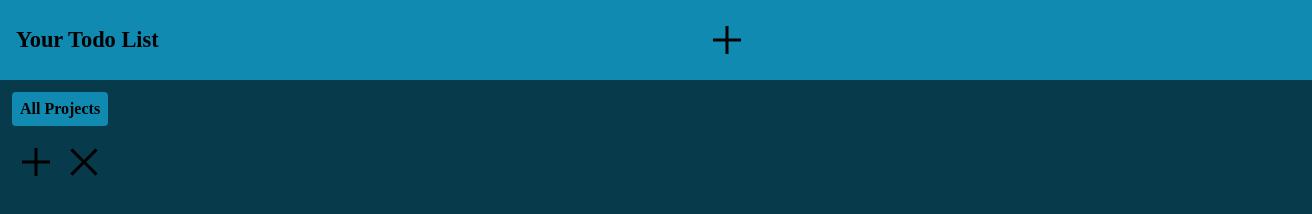
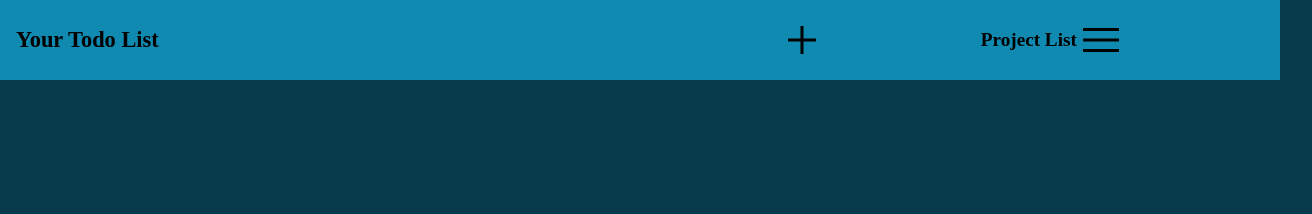
Before and after one commit to calansc/todo-list, a website built with webpack: page dist/index.html in a window 1280 px wide. Shown: the whole page, 1312 px wide, since content can reach past the window. Built offline with nearby package versions, Linux system fonts and the light colour scheme.

Commit message:
Update project tabs to a dropdown menu. Tinker with page layout and style

```diff
--- a/src/dom.js
+++ b/src/dom.js
@@ -10,20 +10,16 @@ import {
 } from "./project";
 
 function headerRefresh() {
-  const header = document.getElementById("header");
-  const sidebar = document.getElementById("sidebar");
-  while (sidebar.firstChild) {
-    sidebar.removeChild(sidebar.lastChild);
+  const dropDownBox = document.getElementsByClassName("dropDownBox");
+  while (dropDownBox[0].firstChild) {
+    dropDownBox[0].removeChild(dropDownBox[0].lastChild);
   }
-  // header.appendChild(addTodo());
-  sidebar.appendChild(projectTabs());
+  dropDownBox[0].appendChild(projectTabs());
   const projectButtons = document.createElement("div");
   projectButtons.classList.add("projectButtons");
-  sidebar.appendChild(projectButtons);
+  dropDownBox[0].appendChild(projectButtons);
   projectButtons.appendChild(createProject());
   projectButtons.appendChild(removeProject());
-  const addButton = document.querySelector(".addTodo");
-  addButton.addEventListener("click", addPopup, false);
   const addProject = document.querySelector(".addProject");
   addProject.addEventListener("click", addProjectPopup, false);
   const removeProjectButton = document.querySelector(".removeProject");
--- /dev/null
+++ b/src/dropdown.js
@@ -0,0 +1,43 @@
+import { projectTabs } from "./project";
+import Menu from "./menu.svg";
+export { dropDown };
+
+function dropDown() {
+  const dropDownDiv = document.createElement("div");
+  dropDownDiv.classList.add("dropDownDiv");
+  dropDownDiv.style.position = "relative";
+  dropDownDiv.textContent = "Project List";
+  const menu = new Image();
+  menu.src = Menu;
+  dropDownDiv.appendChild(menu);
+  dropDownDiv.addEventListener(
+    "mouseenter",
+    function () {
+      //   console.log("enter");
+      dropDownBox.style.display = "block";
+    },
+    false
+  );
+  dropDownDiv.addEventListener(
+    "mouseleave",
+    function () {
+      //   console.log("leave");
+      dropDownBox.style.display = "none";
+    },
+    false
+  );
+  const dropDownBox = document.createElement("div");
+  dropDownBox.classList.add("dropDownBox");
+  dropDownBox.style.display = "none";
+  dropDownBox.style.position = "absolute";
+  dropDownBox.style.right = "0px";
+  dropDownBox.style.top = "46px";
+  //   dropDownBox.style.width = "100px";
+  //   dropDownBox.style.height = "100px";
+  dropDownBox.style.backgroundColor = "var(--darkblue)";
+  dropDownBox.style.borderRadius = "4px";
+  //   dropDownBox.appendChild(projectTabs());
+  dropDownDiv.appendChild(dropDownBox);
+
+  return dropDownDiv;
+}
--- a/src/index.js
+++ b/src/index.js
@@ -1,14 +1,5 @@
-// import { format, formatDistance } from "date-fns";
 import { todoList, newTodo, displayTodoList } from "./todo.js";
 import { addTodo } from "./addTodo.js";
-// import {
-//   createProject,
-//   removeProject,
-//   projectList,
-//   projectTabs,
-//   addProjectPopup,
-//   removeProjectPopup,
-// } from "./project.js";
 import { headerRefresh, contentRefresh } from "./dom.js";
 import "./style.css";
 import {
@@ -16,20 +7,20 @@ import {
   populateStorage,
   retrieveStorage,
 } from "./storage.js";
-
+import { dropDown } from "./dropdown.js";
 if (window.localStorage.length === 0) {
   console.log("no local storage");
 } else {
   retrieveStorage();
 }
 
-// newTodo("testname", "test description", "2/03/22", "high", "project 1");
-// newTodo("test2", "test 2 descript", "5/15/24", "normal", "project 1");
-// newTodo("test3", "description 3", "3/03/2023", "low", "project 2");
-// newTodo("test4", "4 de", "2/02/22", "high", "project 2");
-
 const header = document.getElementById("header");
+const title = document.createElement("div");
+title.classList.add("title");
+title.textContent = "Your Todo List";
+header.appendChild(title);
 header.appendChild(addTodo());
+header.appendChild(dropDown());
 const content = document.getElementById("content");
 contentRefresh();
 headerRefresh();
--- a/src/style.css
+++ b/src/style.css
@@ -11,19 +11,30 @@
     padding:0px;
 }
 #header {
-    width: 100%;
+    /* width: 100%; */
     display: grid;
     grid-auto-flow: column;
+    grid-template-columns: 1fr 64px 33vw;
     background-color: var(--lightblue);
     padding: 16px;
+    align-items: center;
+}
+.title {
     font-size: 1.4rem;
     font-weight: bold;
+}
+.dropDownDiv {
+    font-size: 1.2rem;
+    font-weight: bold;
+    display: grid;
+    grid-auto-flow: column;
     align-items: center;
+    justify-content: center;
 }
 .tabs {
     display:grid;
     margin:8px;
-
+    font-weight: 100;
     /* grid-auto-flow: row; */
 }
 .addTodo {
@@ -51,13 +62,9 @@
     text-align: center;
 }
 #main {
-    display: grid;
+    /* display: grid;
     grid-auto-flow: column;
-    grid-template-columns: auto 1fr;
-}
-#sidebar {
-    /* width: 196px; */
-    max-width: 25vw;
+    grid-template-columns: auto 1fr; */
 }
 .projectTab {
     background-color: var(--lightblue);
@@ -69,7 +76,12 @@
     display: grid;
     grid-auto-flow: column;
     justify-content: center;
+    background-color: var(--lightblue);
+    border-radius: 4px;
+    margin: 12px;
+    margin-top: -4px;
 }
+
 #content {
     /* margin: 4px; */
 }
@@ -108,7 +120,7 @@
     justify-self: right;
     align-self: center;
 }
-.completeTodo:hover, .editTodo:hover, .deleteTodo:hover, .addProject:hover, .removeProject:hover {
+.completeTodo:hover, .editTodo:hover, .deleteTodo:hover{
     background-color: var(--lightblue);
     border-radius: 4px;
     cursor: pointer;
@@ -135,13 +147,17 @@
 }
 /* Mobile Style */
 @media only screen and (max-width: 450px) {
-    /* body {
-        background-color: var(--red);
-    } */
-    .todo {
-        display: grid;
-        grid-template-columns: 1fr;
-        grid-template-rows: 1fr auto;
-        /* grid-auto-flow: column; */
+   .selectedTab {
+    background-color: var(--lightblue);
+   }
+}
+
+/* Desktop Style */
+@media only screen and (min-width:450px) {
+    .addProject:hover, .removeProject:hover, .projectTab:hover {
+        background-color: var(--darkblue);
+        outline: var(--lightblue) solid 2px;
+        border-radius: 4px;
     }
+
 }
```
Also changed, not shown: dist/c16ad7d4e68aa1552ac6.svg (added), dist/index.html, dist/main.js, src/menu.svg (added).
